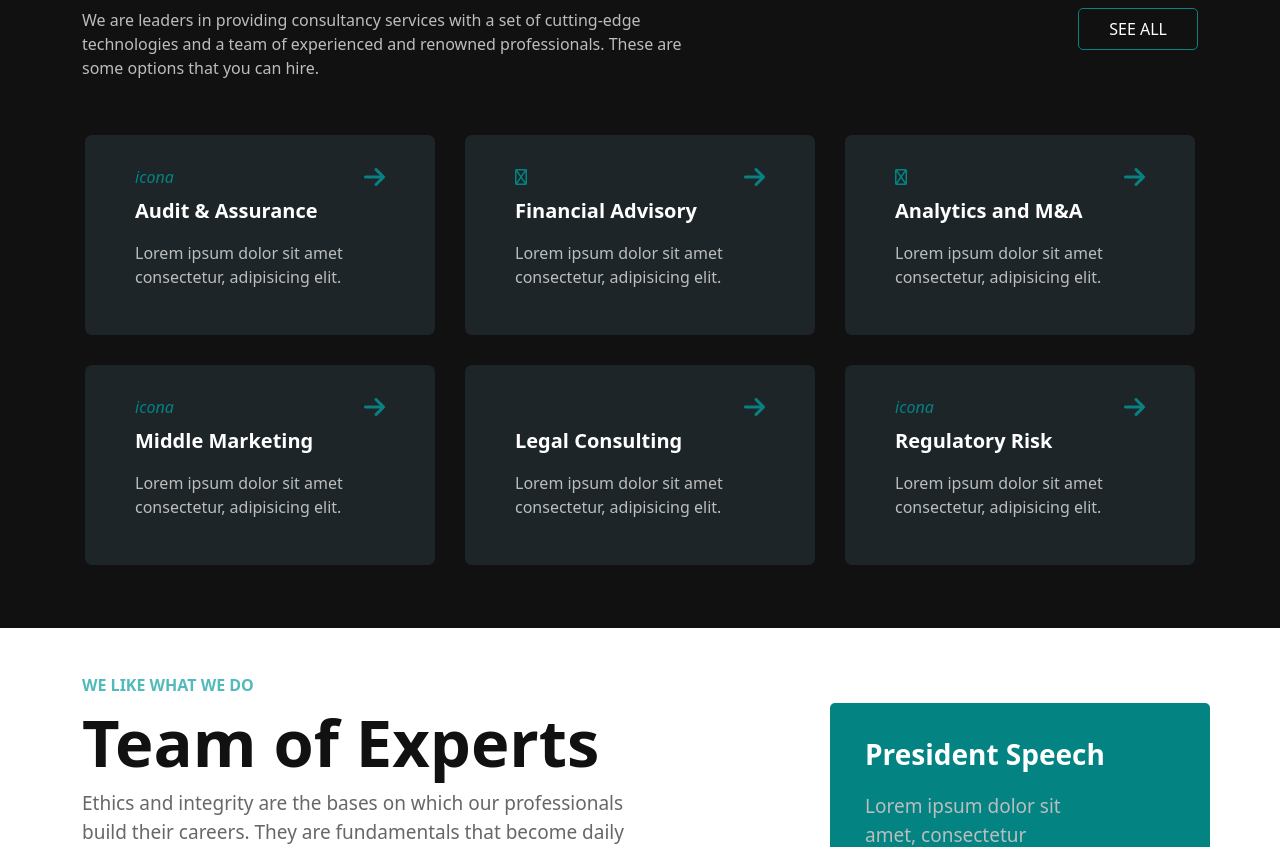
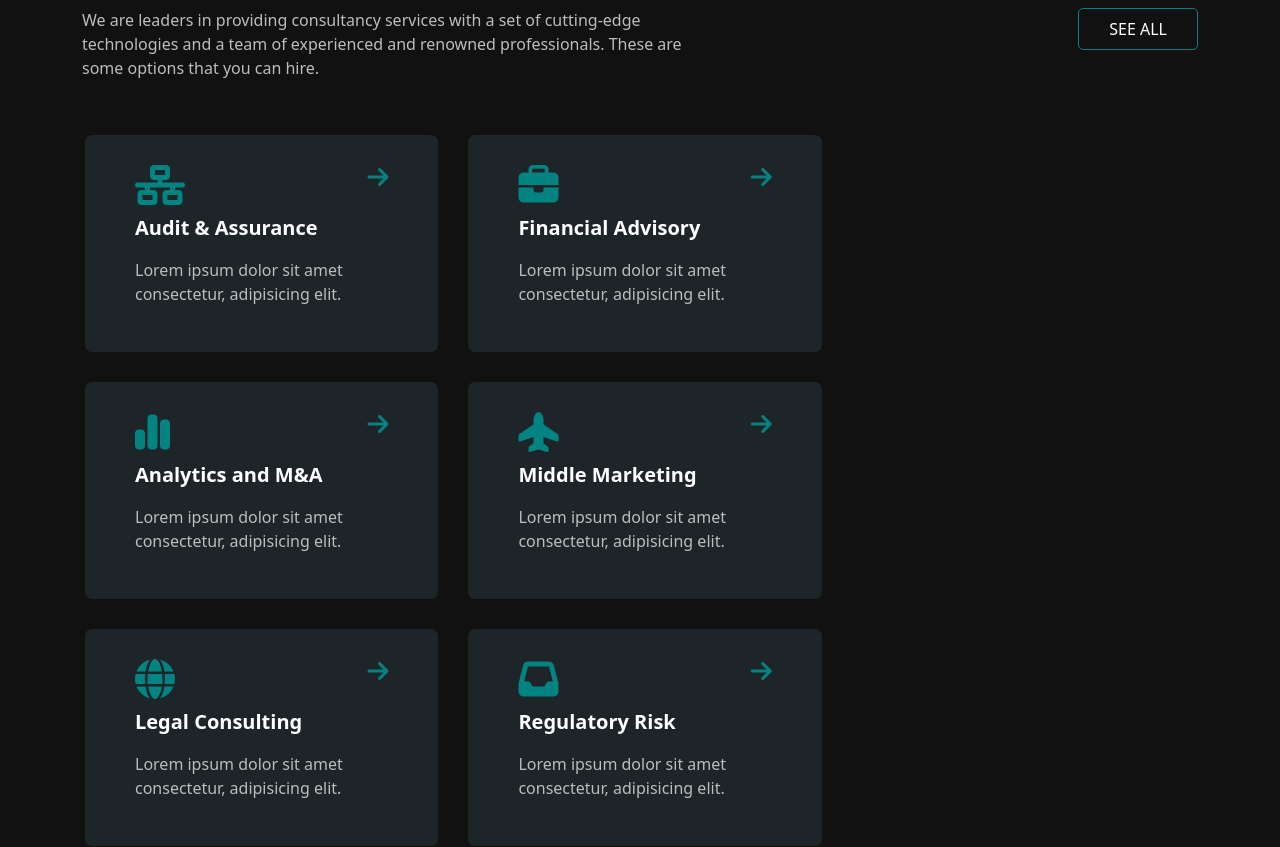
Before and after one commit to Marco-Gagliano/proj-html-vuejs, a Vue app: page / in a window 1280 px wide. Shown: the part 2380-3227 px from the top of the page. Built offline with nearby package versions, Linux system fonts and the light colour scheme.

Commit message:
creazione-ciclo-card-service

```diff
--- a/src/components/ServiceComponent.vue
+++ b/src/components/ServiceComponent.vue
@@ -24,51 +24,51 @@
       </div>
 
       <div class="description-service">
-        <div class="row justify-content-between">
+        <div class="row">
 
-          <div class="col">
-            <i>icona</i>
-            <i class="fa-solid fa-arrow-right"></i>
-            <h5>Audit & Assurance</h5>
-            <p>Lorem ipsum dolor sit amet consectetur, adipisicing elit.</p>
+          <div class="col-3" v-for="(service, index) in serviceList" :key="`service${index}`">
+            <i :class="service.iconList"></i>
+            <a :href="service.href"><i :class="service.iconLink"></i></a>
+            <h5>{{service.name}}</h5>
+            <p>{{service.text}}</p>
           </div>
 
-          <div class="col">
-            <i class="fa-regular fa-briefcase"></i>
+          <!-- <div class="col">
+            <i class="fa-solid fa-briefcase"></i>
             <i class="fa-solid fa-arrow-right"></i>
             <h5>Financial Advisory</h5>
             <p>Lorem ipsum dolor sit amet consectetur, adipisicing elit.</p>
           </div>
 
           <div class="col">
-            <i class="fa-regular fa-chart-simple"></i>
-            <a href="#"><i class="fa-solid fa-arrow-right"></i></a>
+            <i class="fa-solid fa-chart-simple"></i>
+            <a :href="service.href"><i :class="service.iconLink"></i></a>
             <h5>Analytics and M&A</h5>
             <p>Lorem ipsum dolor sit amet consectetur, adipisicing elit.</p>
           </div>
         </div>
 
-        <div class="row justify-content-between">
+        <div class="row">
           <div class="col">
-            <i>icona</i>
+            <i class="fa-solid fa-plane-up"></i>
             <a href="#"><i class="fa-solid fa-arrow-right"></i></a>
             <h5>Middle Marketing</h5>
             <p>Lorem ipsum dolor sit amet consectetur, adipisicing elit.</p>
           </div>
 
           <div class="col">
-            <i class="fa-solid fa-globe-stand"></i>
+            <i class="fa-solid fa-globe"></i>
             <a href="#"><i class="fa-solid fa-arrow-right"></i></a>
             <h5>Legal Consulting</h5>
             <p>Lorem ipsum dolor sit amet consectetur, adipisicing elit.</p>
           </div>
 
           <div class="col">
-            <i>icona</i>
+            <i class="fa-solid fa-inbox"></i>
             <a href="#"><i class="fa-solid fa-arrow-right"></i></a>
             <h5>Regulatory Risk</h5>
             <p>Lorem ipsum dolor sit amet consectetur, adipisicing elit.</p>
-          </div>
+          </div> -->
 
         </div>
       </div>
@@ -83,7 +83,61 @@
 <script>
 
 export default {
-  name: 'BusinessComponent'
+  name: 'BusinessComponent',
+
+  data() {
+    return {
+      serviceList: [
+        {
+          name: 'Audit & Assurance',
+          text: 'Lorem ipsum dolor sit amet consectetur, adipisicing elit.',
+          href: '#',
+          iconList: 'fa-solid fa-network-wired',
+          iconLink: 'fa-solid fa-arrow-right',
+        },
+
+        {
+          name: 'Financial Advisory',
+          text: 'Lorem ipsum dolor sit amet consectetur, adipisicing elit.',
+          href: '#',
+          iconList: 'fa-solid fa-briefcase',
+          iconLink: 'fa-solid fa-arrow-right',
+        },
+
+        {
+          name: 'Analytics and M&A',
+          text: 'Lorem ipsum dolor sit amet consectetur, adipisicing elit.',
+          href: '#',
+          iconList: 'fa-solid fa-chart-simple',
+          iconLink: 'fa-solid fa-arrow-right',
+        },
+
+        {
+          name: 'Middle Marketing',
+          text: 'Lorem ipsum dolor sit amet consectetur, adipisicing elit.',
+          href: '#',
+          iconList: 'fa-solid fa-plane-up',
+          iconLink: 'fa-solid fa-arrow-right',
+        },
+
+        {
+          name: 'Legal Consulting',
+          text: 'Lorem ipsum dolor sit amet consectetur, adipisicing elit.',
+          href: '#',
+          iconList: 'fa-solid fa-globe',
+          iconLink: 'fa-solid fa-arrow-right',
+        },
+
+        {
+          name: 'Regulatory Risk',
+          text: 'Lorem ipsum dolor sit amet consectetur, adipisicing elit.',
+          href: '#',
+          iconList: 'fa-solid fa-inbox',
+          iconLink: 'fa-solid fa-arrow-right',
+        },
+      ]
+    }
+  }
 
 }
 </script>
@@ -111,7 +165,8 @@ export default {
   }
 
   p {
-    color: $silver_sand
+    color: $silver_sand;
+    padding-right: 25px;
   }
 
 
@@ -139,21 +194,38 @@ export default {
     color: $white;
   }
 
-  .description-service .col {
+
+
+  .description-service .col-3 {
     background-color: $shark;
     margin: 15px;
     padding: 30px 50px;
     border-radius: 7px;
+    width: 31%;
+
   }
 
   .description-service i {
     color: $blue_lagoon;
+    font-size: 40px;
   }
 
   .description-service .fa-arrow-right {
     float: right;
     font-size: 24px;
     color: $surfie_green;
+    transition: ease-in .1s;
+    text-align: center;
+
+    &:hover {
+      background-color: $blue_lagoon;
+      color: $white;
+      width: 30px;
+      height: 30px;
+      line-height: 30px;
+      border-radius: 50px;
+      text-align: center;
+    }
   }
   // /DESCRIPTION SERVICE
 
```
